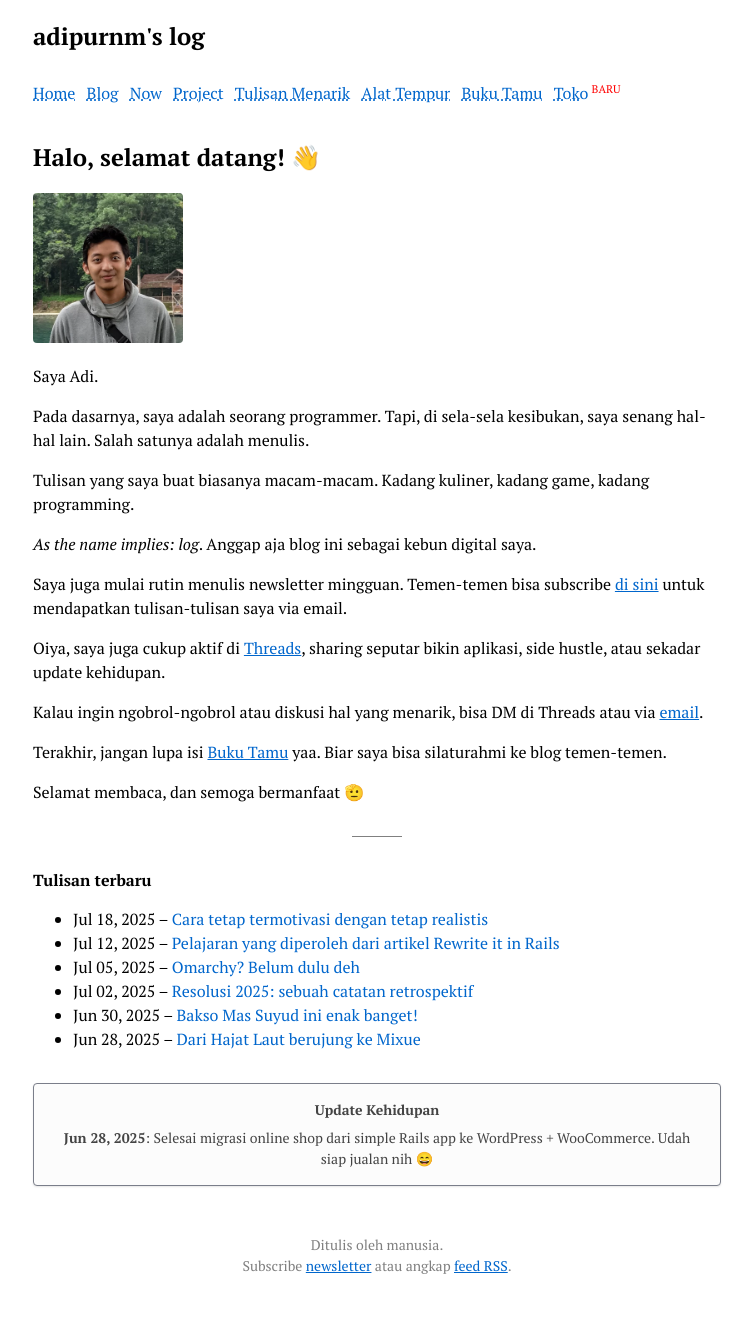
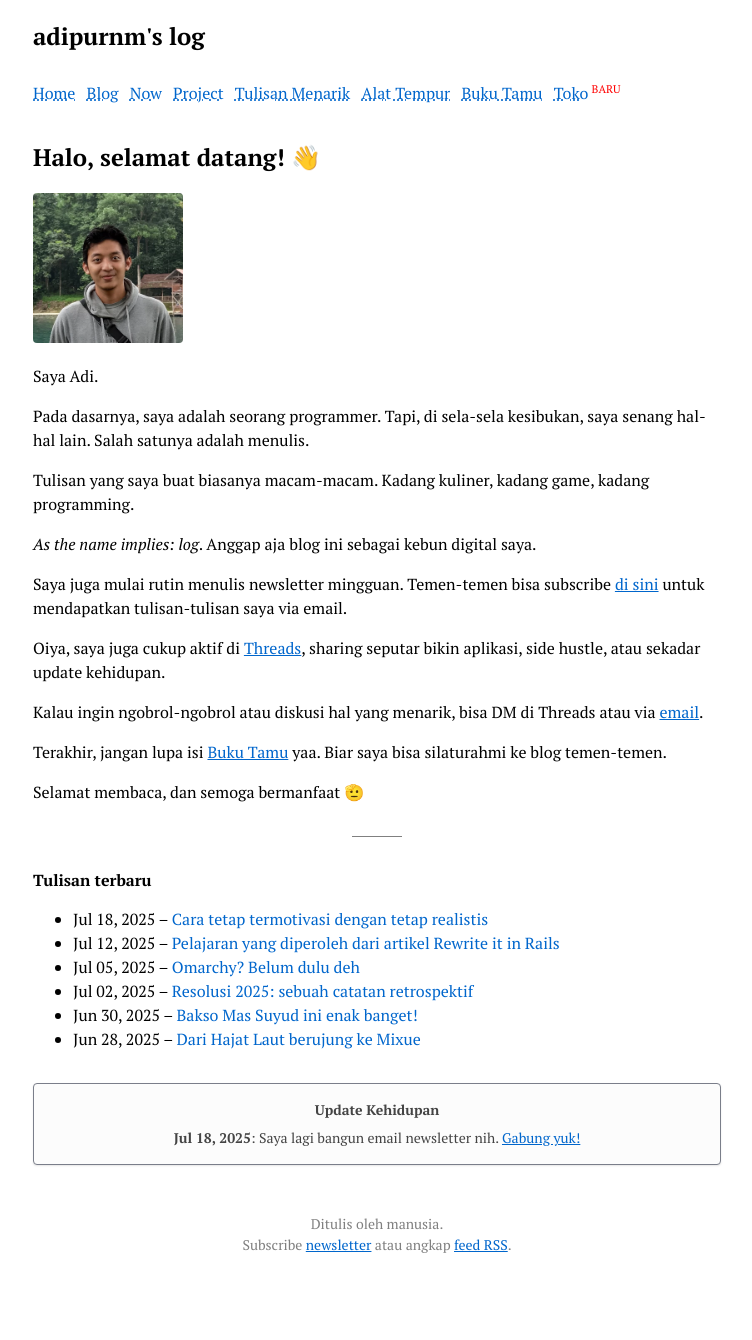
Before and after one commit to adiprnm/weblog, a Jekyll site: the page built from index.html, in a window 1280 px wide. Shown: the whole page, without its empty margins (263-1015 px from the left). Built offline with Jekyll 4.4.1, drawn with Linux system fonts in a browser that asks for light colours; after the commit the page ends 1319 px from its top, so only the background shows below that.

Commit message:
Update status

```diff
--- a/_data/statuses.yml
+++ b/_data/statuses.yml
@@ -1,2 +1,4 @@
+- date: 2025-07-18
+  status: Saya lagi bangun email newsletter nih. <a href="/newsletter">Gabung yuk!</a>
 - date: 2025-06-28
   status: Selesai migrasi online shop dari simple Rails app ke WordPress + WooCommerce. Udah siap jualan nih 😄
```
